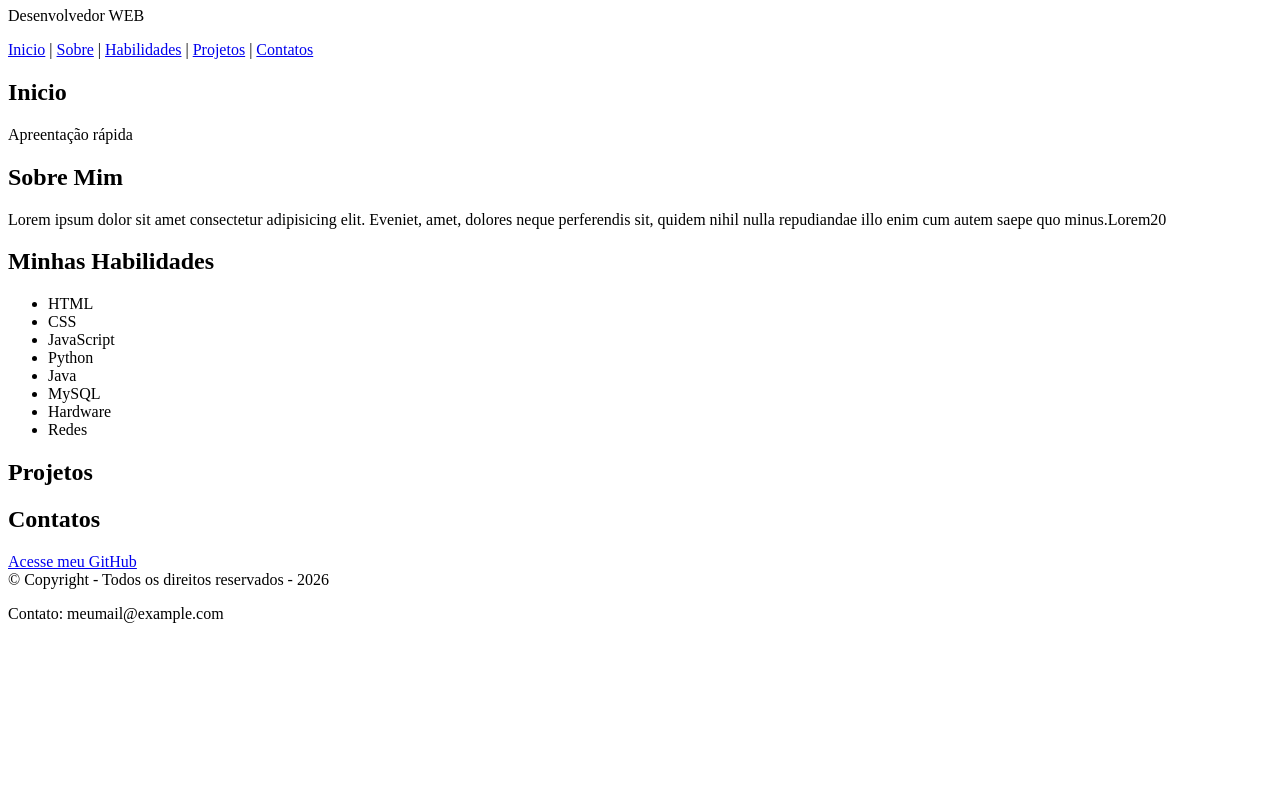
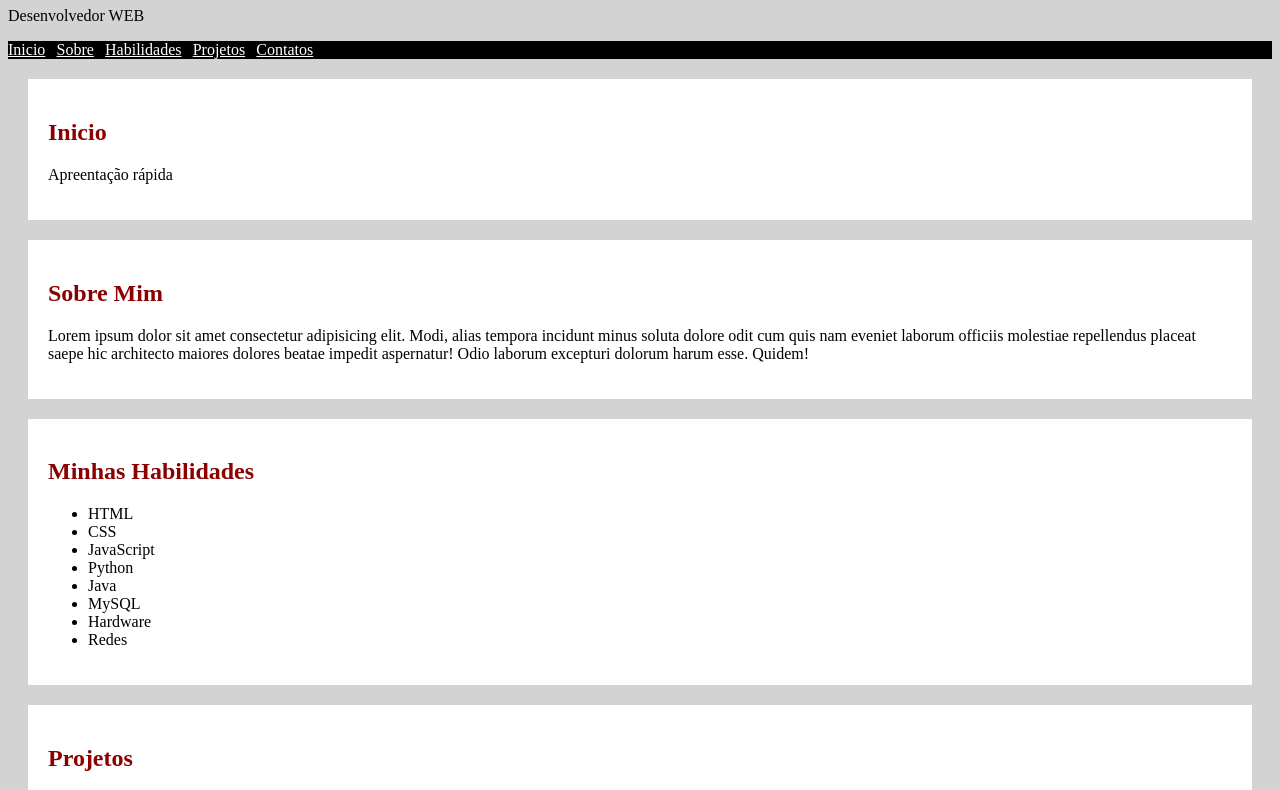
Before and after one commit to joaopsilva662-hash/portifolio, a plain HTML site: page index.html in a window 1280 px wide. Shown: the part 235-1025 px from the top of the page. Before the commit the page ends 874 px from the top, so only its background shows below. Drawn offline with Linux system fonts and the light colour scheme.

Commit message:
style: add style.css on project and initial custom

```diff
--- a/CSS/estilo.css
+++ b/CSS/estilo.css
@@ -0,0 +1,25 @@
+body {
+    background-color: lightgrey;
+}
+
+h1 {
+    color: darkblue;
+}
+
+h2 {
+    color: darkred;
+}
+
+nav {
+    background-color: black;
+}
+
+nav a {
+    color: white;
+}
+
+section {
+    background-color: white;
+    padding: 20px;
+    margin: 20px;
+}
--- a/index.html
+++ b/index.html
@@ -4,6 +4,7 @@
     <meta charset="UTF-8">
     <meta name="viewport" content="width=device-width, initial-scale=1.0">
     <title>Portifolio - Teste</title>
+    <link rel="stylesheet" href="CSS/estilo.css">
 </head>
 <body>
     <header>
@@ -29,8 +30,9 @@
 
         <section id="sobre">
             <h2>Sobre Mim</h2>
-            <p>Lorem ipsum dolor sit amet consectetur adipisicing elit. Eveniet, amet, dolores neque perferendis sit,
-                 quidem nihil nulla repudiandae illo enim cum autem saepe quo minus.Lorem20</p>
+            <p>Lorem ipsum dolor sit amet consectetur adipisicing elit. Modi,
+                 alias tempora incidunt minus soluta dolore odit cum quis nam eveniet laborum
+                  officiis molestiae repellendus placeat saepe hic architecto maiores dolores beatae impedit aspernatur! Odio laborum excepturi dolorum harum esse. Quidem!</p>
         </section>
 
         <section id="habilidades">
```
